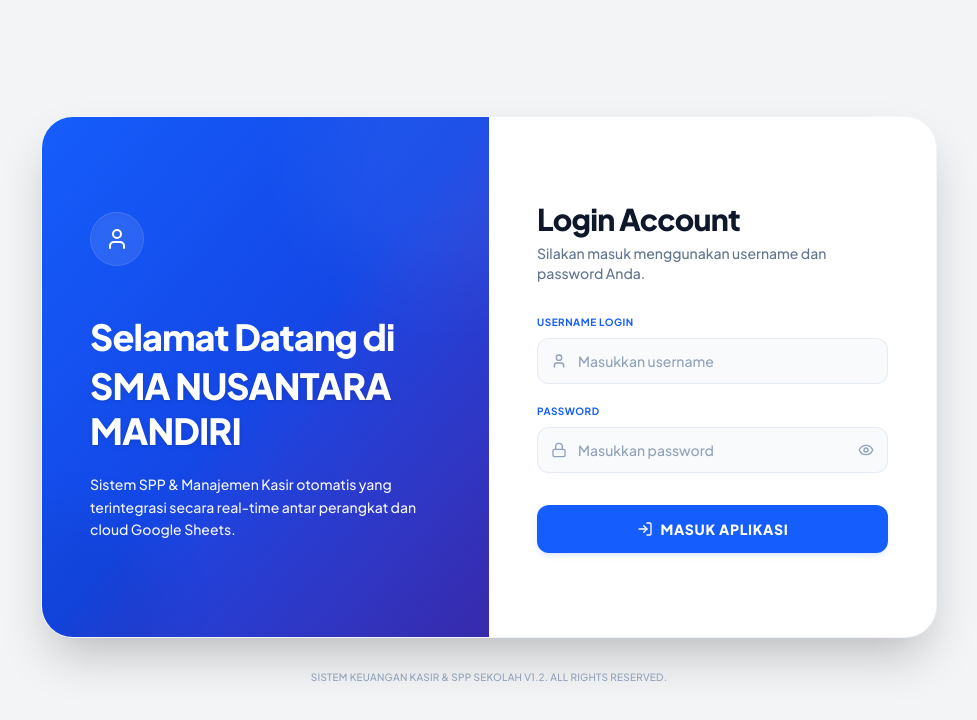
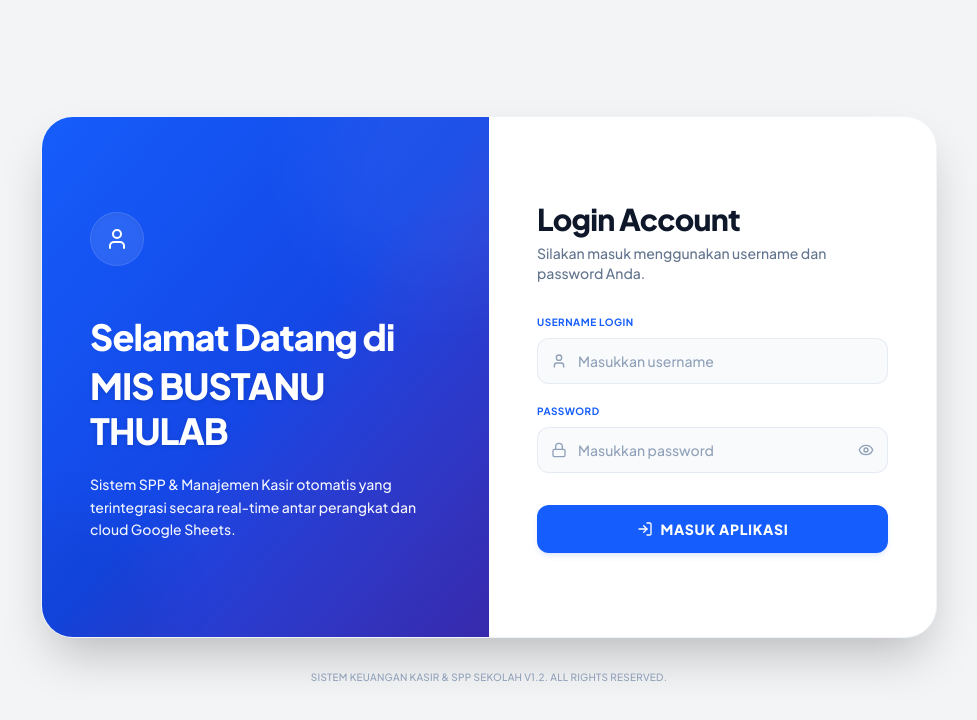
Before and after one commit to mibustanuthulab-dot/esppmisbustanuthulab, a React (Vite) app: page / in a window 1280 px wide. Shown: the top 720 px of the page, without its empty margins (151-1128 px from the left). Built offline with nearby package versions, Linux system fonts and the light colour scheme; no server answers.

Commit message:
Update App.tsx

```diff
--- a/src/App.tsx
+++ b/src/App.tsx
@@ -50,15 +50,15 @@ export default function App() {
   const [notificationLogs, setNotificationLogs] = useState<NotifikasiLog[]>([]);
   const [config, setConfig] = useState<AppConfig>({
     sheetUrl: "",
-    namaSekolah: "SMA Nusantara Mandiri",
-    alamatSekolah: "Jl. Diponegoro No. 45, Coblong, Kota Bandung, Jawa Barat",
-    teleponSekolah: "(022) 250-1234",
-    penerimaDefault: "Alya Safitri (Bendahara)",
-    namaBank: "Bank Syariah Indonesia (BSI)",
-    rekeningBank: "7123456789",
-    pemilikRekening: "Bendahara SMA Nusantara Mandiri",
-    namaKepalaSekolah: "Drs. H. Mulyadi",
-    nipKepalaSekolah: "196805121993021003"
+    namaSekolah: "MIS Bustanu Thulab",
+    alamatSekolah: "Rawasinga, Klapanunggal Kab. Bogor, Jawa Barat",
+    teleponSekolah: "0858-1152-0199",
+    penerimaDefault: "Ema Malini, S.Pd (Bendahara)",
+    namaBank: "Bank Rakyat Indonesia (BRI)",
+    rekeningBank: "370001061205531",
+    pemilikRekening: "MIS Bustanu Thulab",
+    namaKepalaSekolah: "Abdul Khofur, S.Pd.I",
+    nipKepalaSekolah: "-"
   });
 
   const [activeReceipt, setActiveReceipt] = useState<Transaksi | null>(null);
@@ -194,7 +194,7 @@ export default function App() {
     // 4. Get cached defined fees or fall back
     const cachedBiaya = localStorage.getItem("KAS_SEKOLAH_BIAYA");
     let initialBiaya: BiayaSekolah[] = [
-      { id: "biaya-1", nama: "Iuran SPP Bulanan SMA Kelas X", kategori: "SPP", jumlah: 350000, tenggatWaktu: "2026-06-10" },
+      { id: "biaya-1", nama: "Iuran SPP", kategori: "SPP", jumlah: 50000, tenggatWaktu: "2026-06-10" },
       { id: "biaya-2", nama: "Sumbangan Sarana Prasana (Uang Gedung)", kategori: "Uang Gedung", jumlah: 1500000, tenggatWaktu: "2026-06-30" },
       { id: "biaya-3", nama: "Pengadaan Seragam Olahraga & Almamater", kategori: "Seragam", jumlah: 650000, tenggatWaktu: "2026-06-15" },
       { id: "biaya-4", nama: "Iuran Kegiatan Study Tour Mandiri", kategori: "Kegiatan", jumlah: 200000, tenggatWaktu: "2026-06-25" }
@@ -771,13 +771,13 @@ export default function App() {
     setSetOpenAlamat(config.alamatSekolah);
     setSetOpenTelepon(config.teleponSekolah);
     setSetOpenPenerima(config.penerimaDefault);
-    setSetOpenNamaBank(config.namaBank || "Bank Syariah Indonesia (BSI)");
-    setSetOpenRekeningBank(config.rekeningBank || "7123456789");
-    setSetOpenPemilikRekening(config.pemilikRekening || "Bendahara SMA Nusantara Mandiri");
+    setSetOpenNamaBank(config.namaBank || "Bank Rakyat Indonesia (BRI)");
+    setSetOpenRekeningBank(config.rekeningBank || "370001061205531");
+    setSetOpenPemilikRekening(config.pemilikRekening || "MIS Bustanu Thulab");
     setSetOpenMerchantId(config.merchantId || "");
     setSetOpenLogo(config.logoSekolah || "");
-    setSetOpenNamaKepala(config.namaKepalaSekolah || "Drs. H. Mulyadi");
-    setSetOpenNipKepala(config.nipKepalaSekolah || "196805121993021003");
+    setSetOpenNamaKepala(config.namaKepalaSekolah || "Abdul Khofur, S.Pd.I");
+    setSetOpenNipKepala(config.nipKepalaSekolah || "-");
 
     // Load auth configurations from localStorage (default admin/admin123)
     setSetOpenUsername(localStorage.getItem("KAS_SEKOLAH_USER") || "admin");
@@ -1308,7 +1308,7 @@ export default function App() {
                   <input
                     type="text"
                     required
-                    placeholder="Contoh: Bank Syariah Indonesia (BSI)"
+                    placeholder="Contoh: Bank Rakyat Indonesia (BRI)"
                     value={setOpenNamaBank}
                     onChange={(e) => setSetOpenNamaBank(e.target.value)}
                     className="w-full px-3.5 py-2.5 bg-white/5 border border-white/10 text-white font-semibold rounded-xl text-xs focus:ring-blue-400 focus:bg-slate-900/65 focus:outline-none focus:ring-2 focus:border-transparent"
@@ -1321,7 +1321,7 @@ export default function App() {
                     <input
                       type="text"
                       required
-                      placeholder="Contoh: 7123456789"
+                      placeholder="Contoh: 370001061205531"
                       value={setOpenRekeningBank}
                       onChange={(e) => setSetOpenRekeningBank(e.target.value)}
                       className="w-full px-3.5 py-2.5 bg-white/5 border border-white/10 text-white font-bold font-mono rounded-xl text-xs focus:ring-blue-400 focus:bg-slate-900/65 focus:outline-none focus:ring-2 focus:border-transparent"
@@ -1333,7 +1333,7 @@ export default function App() {
                     <input
                       type="text"
                       required
-                      placeholder="Contoh: SMA Nusantara Mandiri"
+                      placeholder="Contoh: MIS Bustanu Thulab"
                       value={setOpenPemilikRekening}
                       onChange={(e) => setSetOpenPemilikRekening(e.target.value)}
                       className="w-full px-3.5 py-2.5 bg-white/5 border border-white/10 text-white font-semibold rounded-xl text-xs focus:ring-blue-400 focus:bg-slate-900/65 focus:outline-none focus:ring-2 focus:border-transparent"
```
